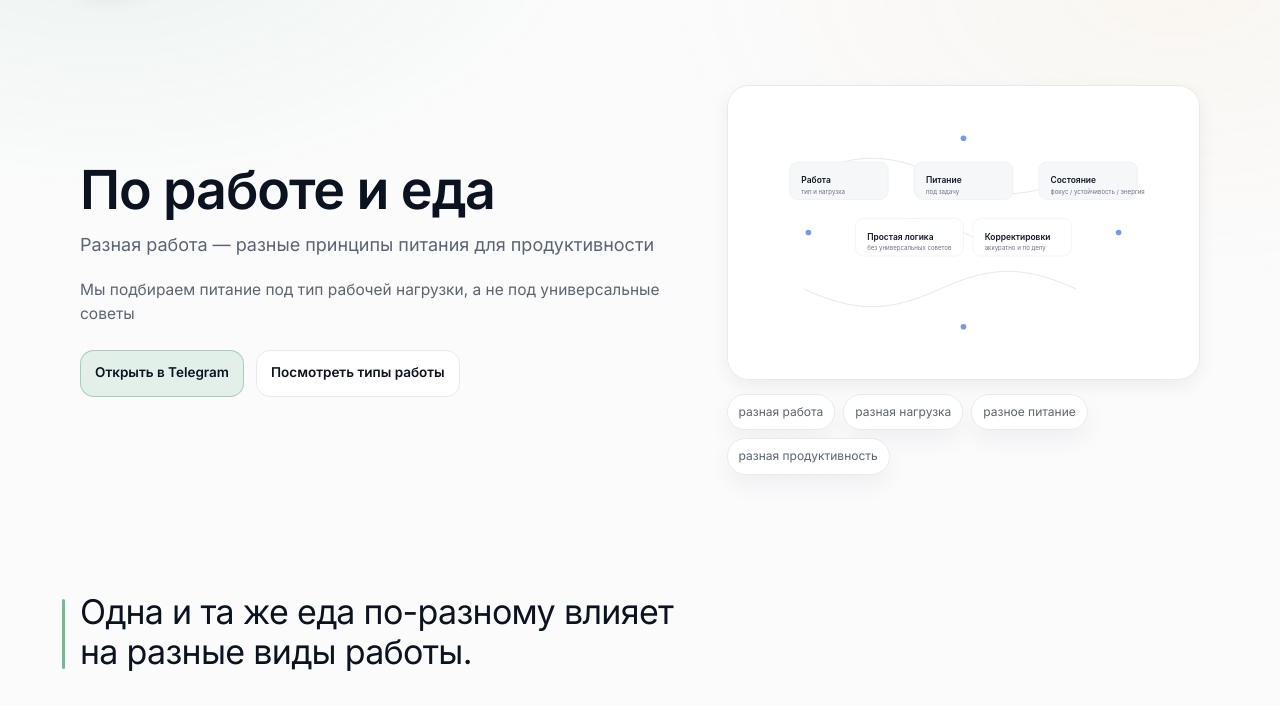
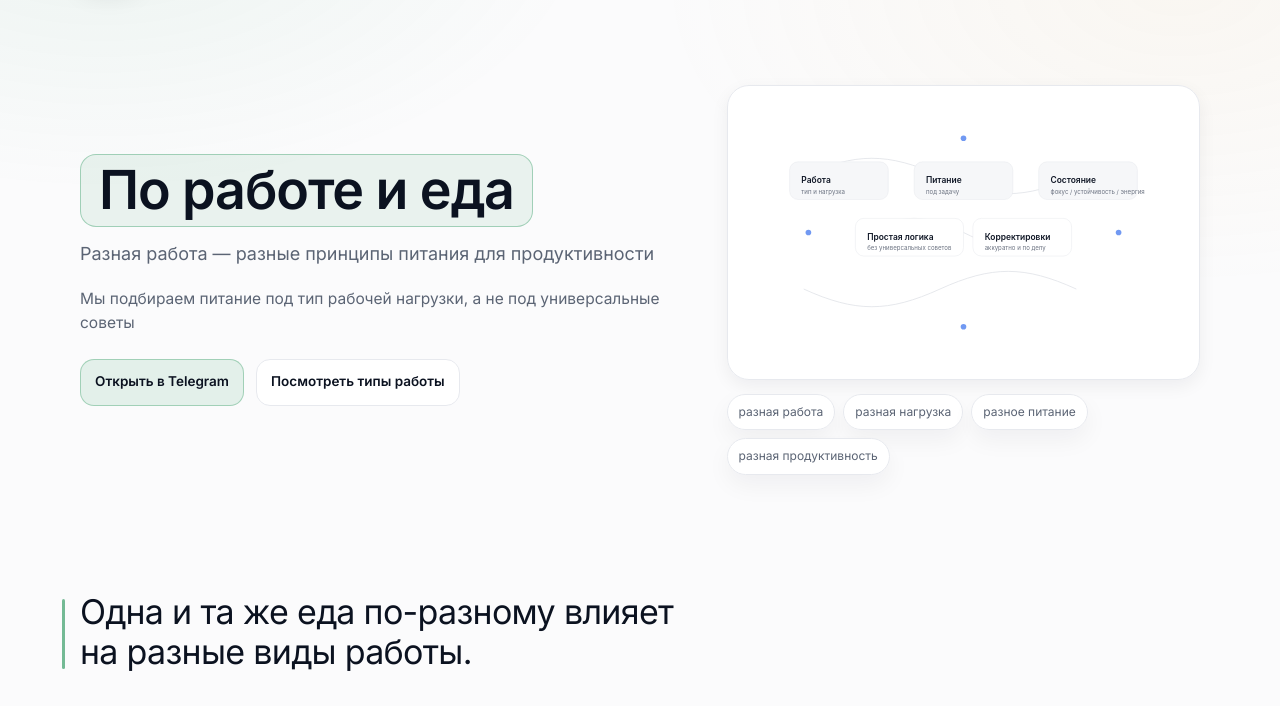
Before and after one commit to T1me1k/lading, a plain HTML site: page index.html in a window 1280 px wide. Shown: the part 94-800 px from the top of the page. Drawn offline with Linux system fonts and the light colour scheme.

Commit message:
Add files via upload

```diff
--- a/styles.css
+++ b/styles.css
@@ -767,3 +767,11 @@ html[data-theme="dark"] .footer{
   .quote::before{ left:-12px; }
   .brand__logo{ width:44px; height:44px; }
 }
+
+.hero-title{
+  display: inline-block;
+  padding: 8px 18px;
+  border: 1.5px solid rgba(27,143,80,.35);
+  border-radius: 16px;
+  background: rgba(27,143,80,.08);
+}
```
